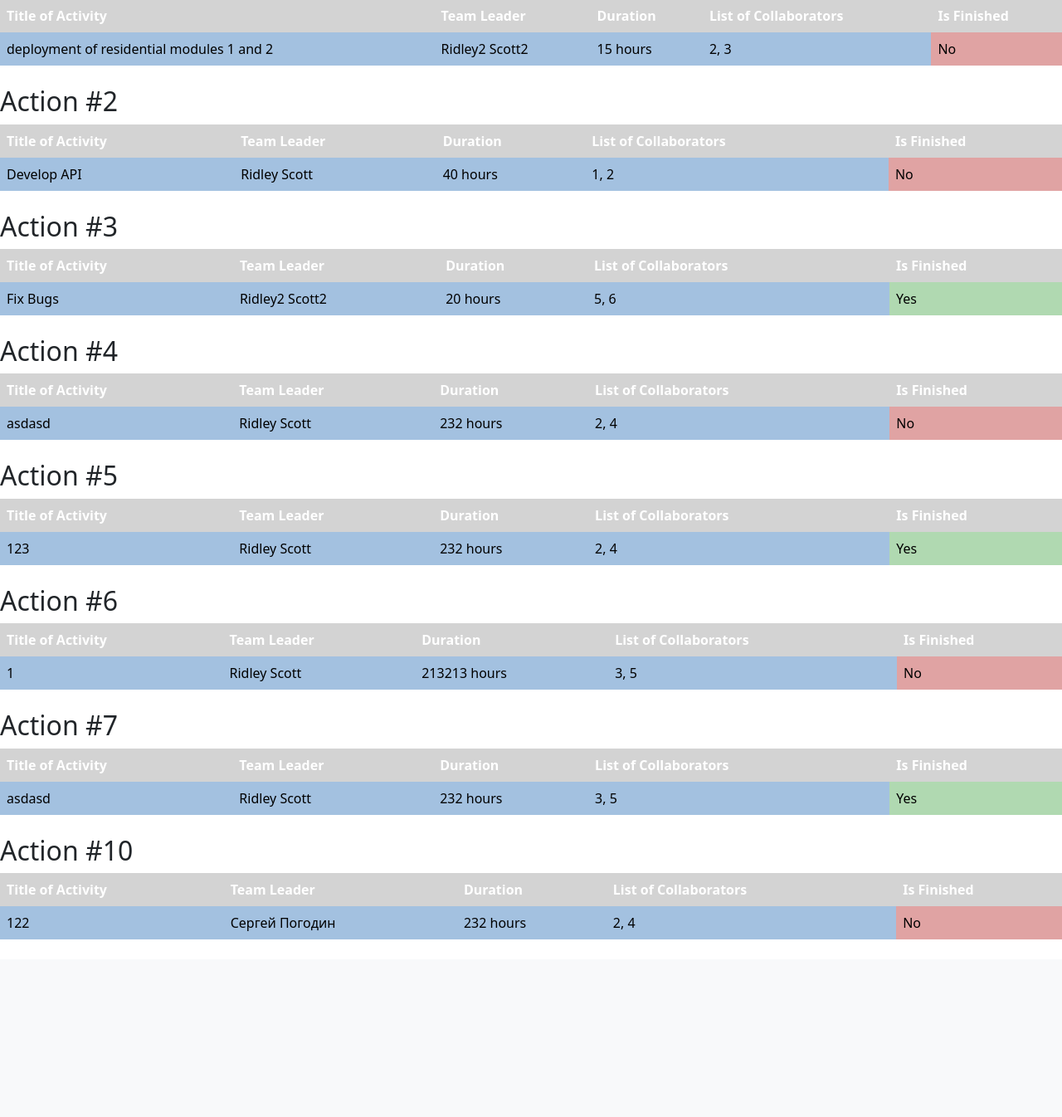
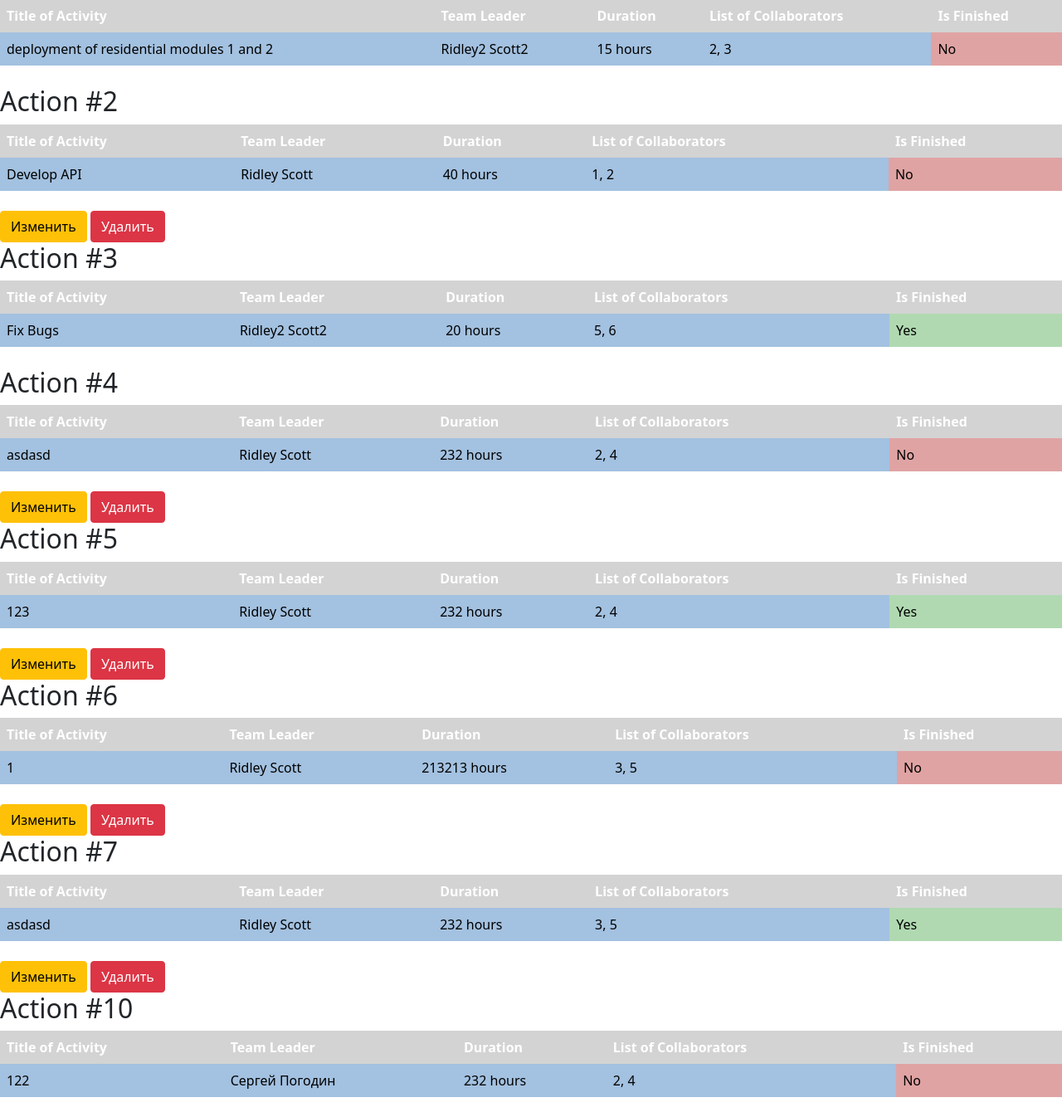
Before and after one commit to sergey664/flaskTasks, a Flask app: page / in a window 1280 px wide. Shown: the part 250-1596 px from the top of the page at 83% size. Before the commit the page ends 1382 px from the top, so only its background shows below. Run offline with Flask 3, Linux system fonts and the light colour scheme; a user stored in the database is signed in; data comes from the database, SQL or seed files in the repository; both versions use the stored data as it was after the commit.

Commit message:
Удаление работ + Добавим кнопки

```diff
--- a/main.py
+++ b/main.py
@@ -30,6 +30,7 @@ def index():
             "id": job.id,
             "title": job.job,
             "team_leader": f"{team_leader.name} {team_leader.surname}" if team_leader else "Unknown",
+            "team_leader_id": job.team_leader,
             "duration": f"{job.work_size} hours",
             "collaborators": job.collaborators,
             "is_finished": "Yes" if job.is_finished else "No"
@@ -145,6 +146,23 @@ def edit_job(job_id):
     return render_template('addjob.html', form=form)
 
 
+@app.route('/deletejob/<int:job_id>', methods=['GET', 'POST'])
+@login_required
+def delete_job(job_id):
+    session = db_session.create_session()
+    job = session.query(jobs.Jobs).get(job_id)
+
+    if not job:
+        abort(404)
+
+    if current_user.id != job.team_leader and current_user.id != 1:
+        abort(403)
+
+    session.delete(job)
+    session.commit()
+    return redirect('/')
+
+
 def main():
     db_session.global_init("sql/db/mars.db")
     app.run()
--- a/templates/index.html
+++ b/templates/index.html
@@ -24,5 +24,15 @@
             </tr>
         </table>
         <br>
+        {% if current_user.is_authenticated and current_user.id == job.team_leader_id %}
+            <div>
+                <a href="/editjob/{{ job.id }}" class="btn btn-warning">
+                    Изменить
+                </a>
+                <a href="/deletejob/{{ job.id }}" class="btn btn-danger">
+                    Удалить
+                </a>
+            </div>
+        {% endif %}
     {% endfor %}
 {% endblock %}
```
Also changed, not shown: sql/db/mars.db.
